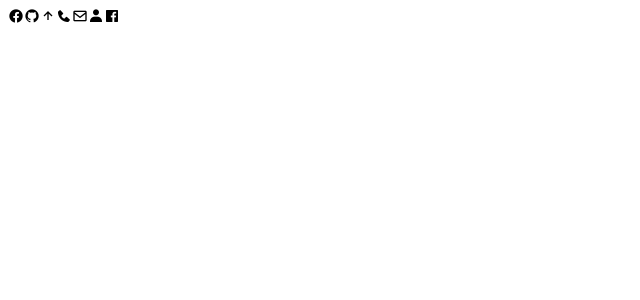
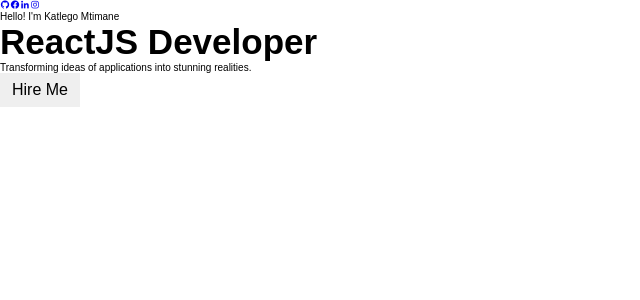
Before and after one commit to agurchu/katlegojdev, a React (Vite) app in the folder client/: page / in a window 1280 px wide. Shown: the top 300 px of the page, without its empty margins (0-640 px from the left). Built offline with nearby package versions, Linux system fonts and the light colour scheme.

Commit message:
boxicons and profile structure

```diff
--- a/client/index.html
+++ b/client/index.html
@@ -2,7 +2,7 @@
 <html lang="en">
   <head>
     <meta charset="UTF-8" />
-    <link rel="icon" type="image/svg+xml" href="/vite.svg" />
+    <link rel="icon" type="image/png" href="/kj-dev-icon.png" />
     <meta name="viewport" content="width=device-width, initial-scale=1.0" />
     <title>Katlego J Dev</title>
     <link
--- a/client/package.json
+++ b/client/package.json
@@ -10,7 +10,8 @@
   },
   "dependencies": {
     "react": "^18.2.0",
-    "react-dom": "^18.2.0"
+    "react-dom": "^18.2.0",
+    "react-typical": "^0.1.3"
   },
   "devDependencies": {
     "@types/react": "^18.0.28",
--- a/client/src/App.jsx
+++ b/client/src/App.jsx
@@ -1,16 +1,20 @@
 import "./App.css";
-import "boxicons";
+import Profile from "./portfolioContainer/home/Profile";
+{
+  /*
+
+<i class="bx bx-up-arrow-alt"></i>
+<i class="bx bxs-phone"></i>
+<i class="bx bx-envelope"></i>
+<i class="bx bxl-html5"></i>
+<i class="bx bxl-css3"></i>
+<i class="bx bxs-user"></i> */
+}
 
 function App() {
   return (
     <div className="App">
-      <i class="bx bxl-facebook-circle"></i>
-      <i class="bx bxl-github"></i>
-      <i class="bx bx-up-arrow-alt"></i>
-      <i class="bx bxs-phone"></i>
-      <i class="bx bx-envelope"></i>
-      <i class="bx bxs-user"></i>
-      <i class="bx bxl-facebook-square"></i>
+      <Profile />
     </div>
   );
 }
--- a/client/src/index.css
+++ b/client/src/index.css
@@ -0,0 +1,40 @@
+*,
+*::after,
+*::before {
+  margin: 0;
+  padding: 0;
+  outline: none;
+  border: 0;
+  box-sizing: border-box;
+}
+
+body {
+  font-family: sans-serif;
+}
+html {
+  font-size: 62.5%;
+}
+
+:root {
+  --color-primary: #00e9aa;
+  --color-secondary: #b9efe0;
+  --color-dark: #2d4841;
+  --color-white: #fff;
+}
+
+.btn {
+  padding: 8px 12px;
+  font-size: 1.6rem;
+}
+
+h1 {
+  font-size: 3.5rem;
+}
+
+h2 {
+  font-size: 3rem;
+}
+
+h3 {
+  font-size: 2rem;
+}
--- /dev/null
+++ b/client/src/portfolioContainer/home/Profile.jsx
@@ -0,0 +1,69 @@
+import React from "react";
+import Typical from "react-typical";
+
+export default function Profile() {
+  const typeAnimation = () => {
+    return (
+      <Typical
+        loop={Infinity}
+        steps={[
+          "Frontend Developer",
+          2000,
+          "ReactJS Developer",
+          2000,
+          "MERN Stack Developer",
+          2000,
+          "Graphic Designer",
+          2000,
+          "Video Editor",
+          2000,
+          "Biomedical Scientist",
+          2000,
+        ]}
+      />
+    );
+  };
+
+  return (
+    <div className="profile__container">
+      <div className="profile-parent">
+        <div className="profile__details">
+          <div className="cols">
+            <a target="_blank" href="#">
+              <i class="bx bxl-github"></i>
+            </a>
+            <a target="_blank" href="#">
+              <i class="bx bxl-facebook-circle"></i>
+            </a>
+            <a target="_blank" href="#">
+              <i class="bx bxl-linkedin"></i>
+            </a>
+            <a target="_blank" href="#">
+              <i class="bx bxl-instagram"></i>
+            </a>
+          </div>
+
+          <div className="profile__details-name">
+            <span className="primary__text">
+              Hello! I'm{" "}
+              <span className="highlighted-text">Katlego Mtimane</span>{" "}
+            </span>
+          </div>
+
+          <div className="profile__details-role">
+            <span className="primary__text">
+              <h1>{typeAnimation()}</h1>
+              <span className="profile-role_tagline">
+                Transforming ideas of applications into stunning realities.
+              </span>
+            </span>
+          </div>
+
+          <div className="profile__options">
+            <button className="btn btn-primary">Hire Me</button>
+          </div>
+        </div>
+      </div>
+    </div>
+  );
+}
```
Also changed, not shown: client/public/kj-dev-icon.png (added), client/src/portfolioContainer/home/Profile.css (added), 1 other file (tests, documents, lock files or other folders).
